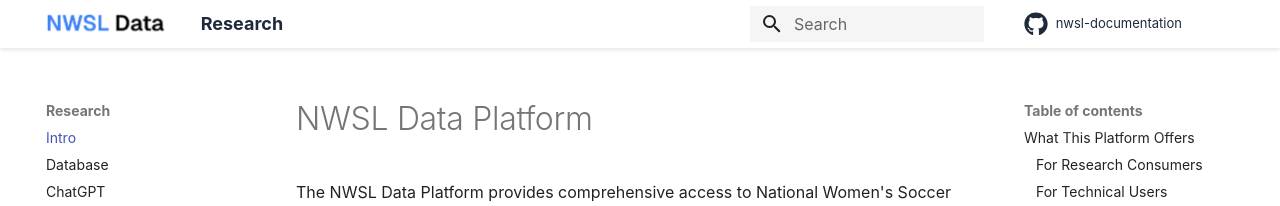
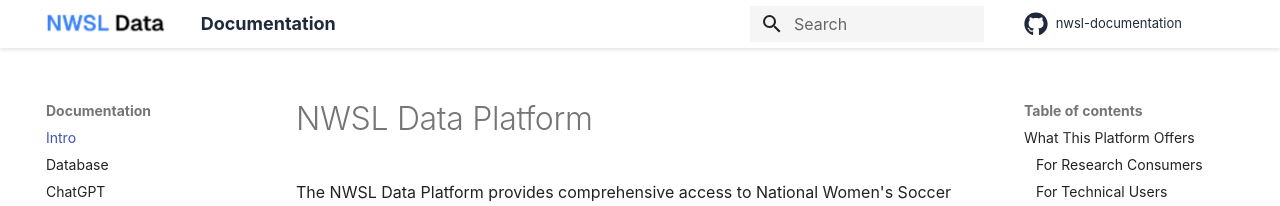
Before and after one commit to tom-mcmillan/nwsl-documentation, an MkDocs documentation site: the page built from docs/index.md, in a window 1280 px wide. Shown: the top 206 px of the page. Built offline with MkDocs 1.6.1 and Material for MkDocs 9.7.7, drawn with Linux system fonts in a browser that asks for light colours; comment, search, counter and statistics services are not loaded.

Commit message:
Update site name from Research to Documentation
- Change site_name in mkdocs.yml to better reflect the purpose
- Header will now display "Documentation" instead of "Research"

🤖 Generated with [Claude Code](https://claude.ai/code)

Co-Authored-By: Claude <noreply@anthropic.com>

```diff
--- a/mkdocs.yml
+++ b/mkdocs.yml
@@ -1,4 +1,4 @@
-site_name: Research
+site_name: Documentation
 site_url: https://research.nwsldata.com
 site_description: Advanced data analysis and predictive modeling for the National Women's Soccer League
 site_author: NWSL Data
```
